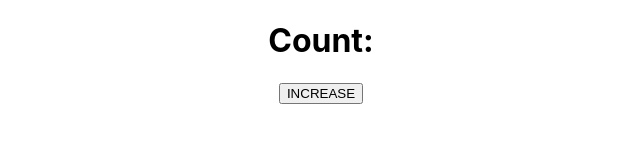
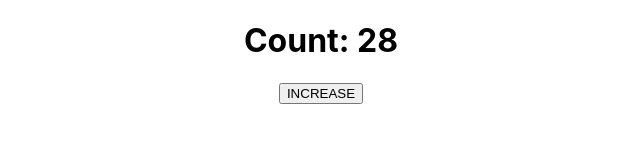
Before and after one commit to mdraselmiah95/react-core-two, a React (Create React App) app: page / in a window 1280 px wide. Shown: the top 160 px of the page, without its empty margins (319-959 px from the left). Built offline with nearby package versions, Linux system fonts and the light colour scheme.

Commit message:
WIP React core cencept two

```diff
--- a/src/App.js
+++ b/src/App.js
@@ -1,3 +1,4 @@
+import { useState } from "react";
 import "./App.css";
 
 function App() {
@@ -9,9 +10,11 @@ function App() {
 }
 
 function Counter() {
+  const [count, setCount] = useState(28);
+  // console.log(count, setCount);
   return (
     <div>
-      <h1>Count:</h1>
+      <h1>Count: {count}</h1>
       <button>INCREASE</button>
     </div>
   );
```
